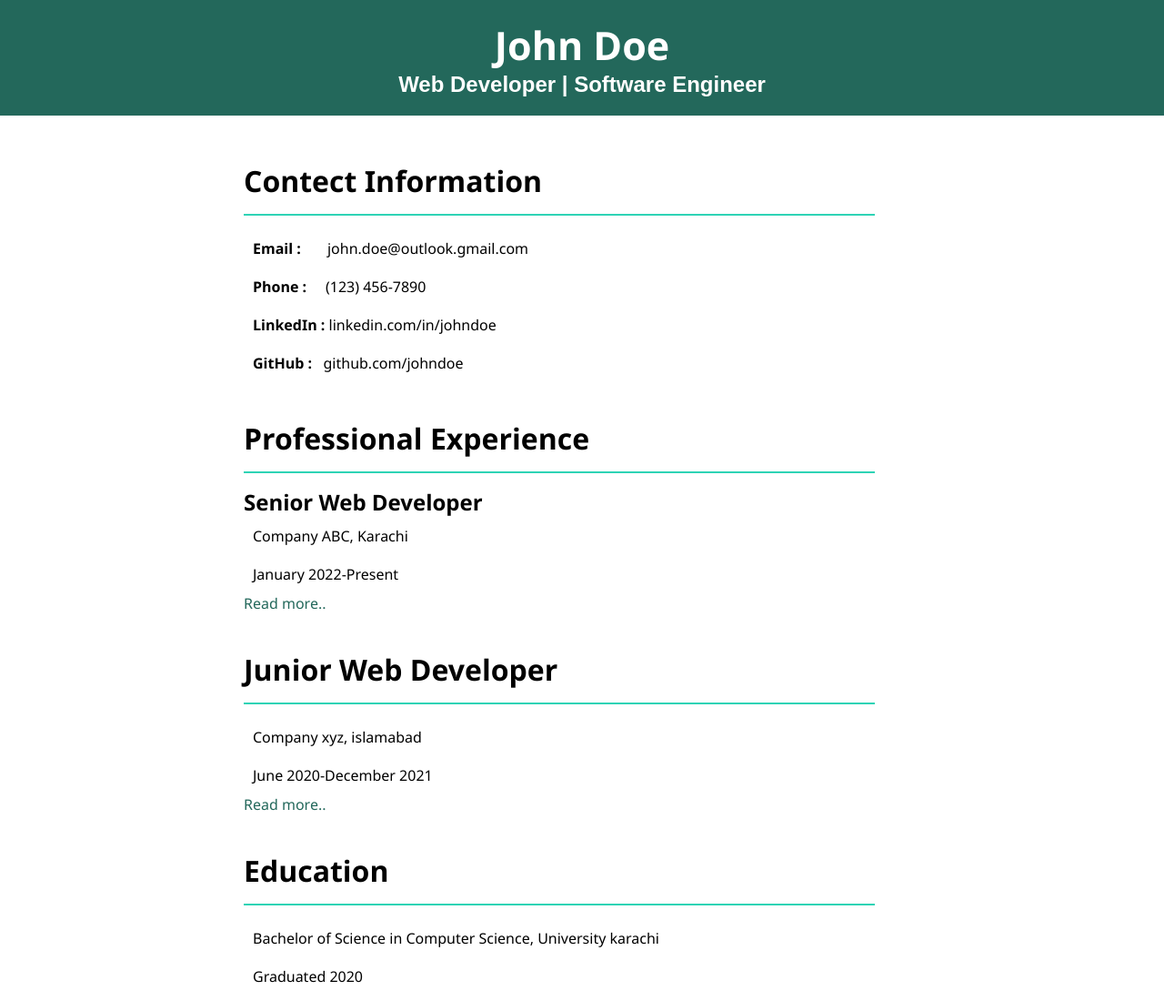
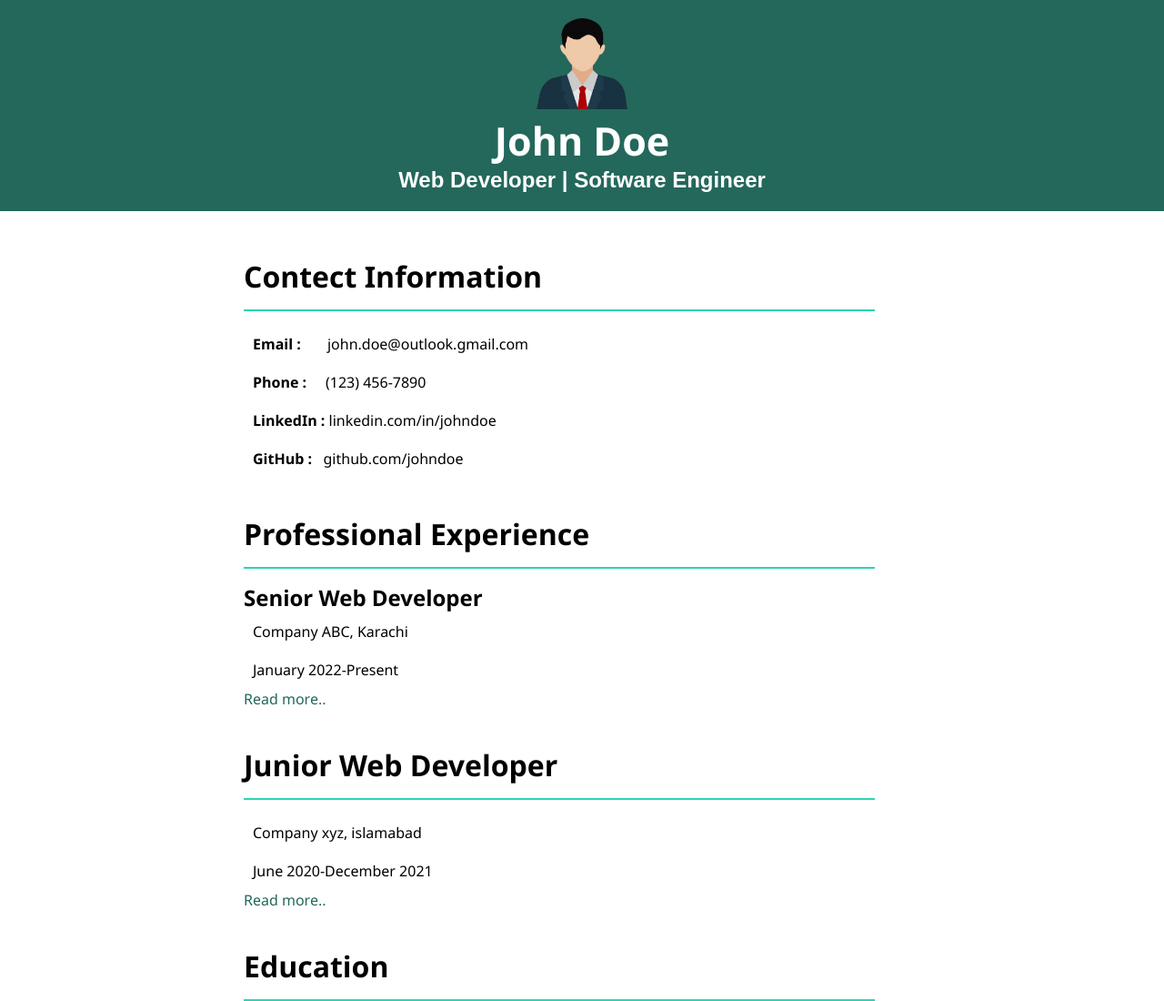
Before and after one commit to bilalahmed804/Hackathon-TS, a plain HTML site: page index.html in a window 1280 px wide. Shown: the top 1100 px of the page at 91% size. Drawn offline with Linux system fonts and the light colour scheme.

Commit message:
Hackathon_Static_Resume_TypeScript

```diff
--- a/index.html
+++ b/index.html
@@ -9,6 +9,7 @@
 </head>
 <body>
     <div class="heading">
+        <img width="100px" height="100px" src="images/pngtree-user.png" alt="">
         <h1>John Doe</h1>
         <h2>Web Developer | Software Engineer</h2>
     </div>
```
Also changed, not shown: images/pngtree-user.png (added).
